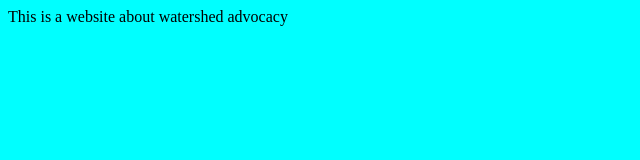
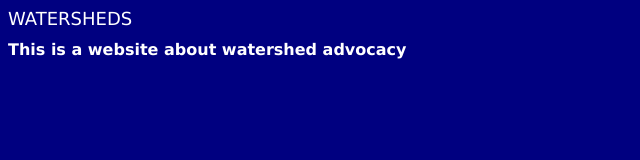
Before and after one commit to dsdavidoff/watershed, a plain HTML site: page index.html in a window 1280 px wide. Shown: the whole page, without its empty margins (0-640 px from the left). Drawn offline with Linux system fonts and the light colour scheme.

Commit message:
more colors

```diff
--- a/index.html
+++ b/index.html
@@ -5,7 +5,10 @@
     <link rel="stylesheet" href="style.css">
 </head>
 <main>
-    This is a website about watershed advocacy
+    <header> WATERSHEDS </header>
+    <nav></nav>
+    <h1>This is a website about watershed advocacy</h1>
+    <footer> </footer>
 </main>
 
 </html>
--- a/style.css
+++ b/style.css
@@ -1,3 +1,17 @@
 html {
-    background-color: aqua;
+    background-color: navy;
+    font-family: Verdana, Geneva, Tahoma, sans-serif;
+    color: white
 }
+
+header {
+    font-size: large;
+}
+
+h1 {
+    font-size: medium;
+}
+
+p {
+    font-size: small;
+}
```
